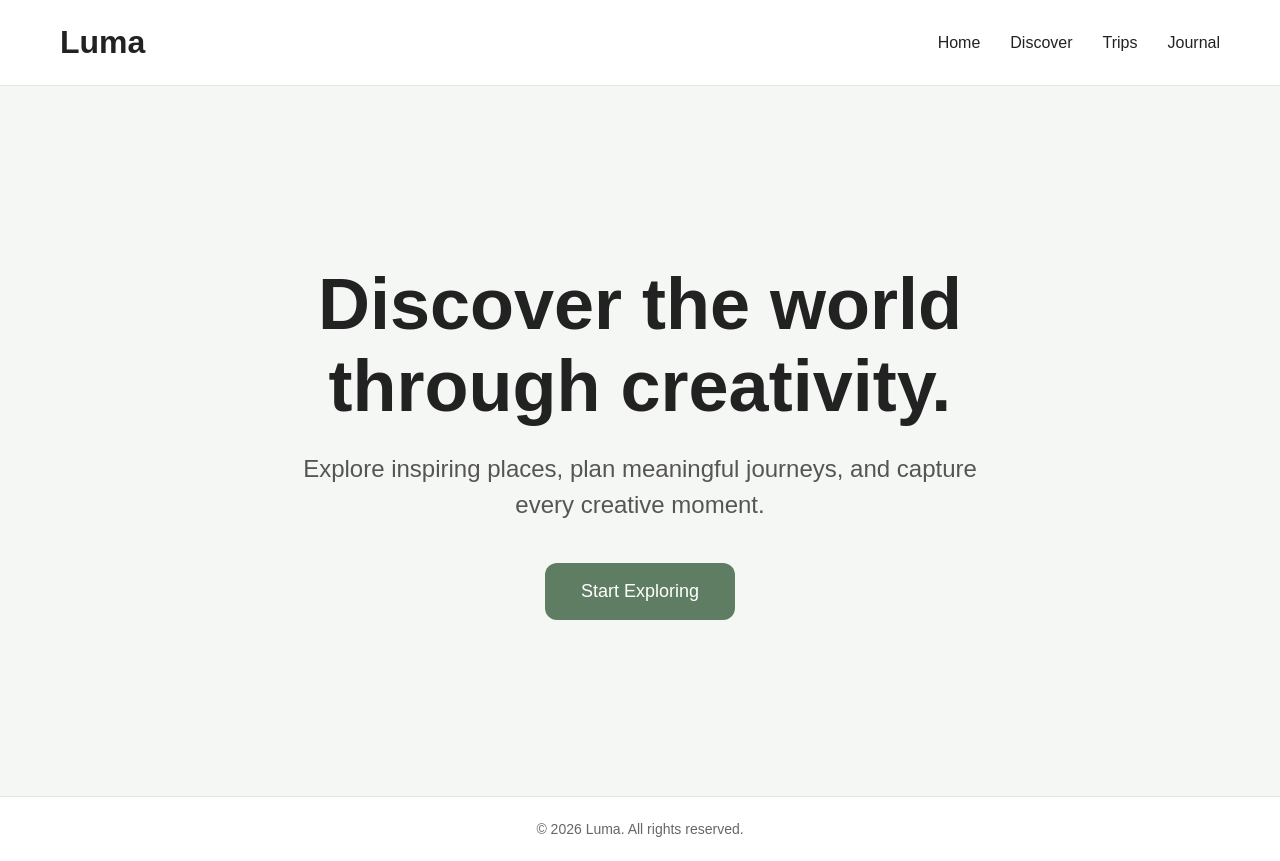
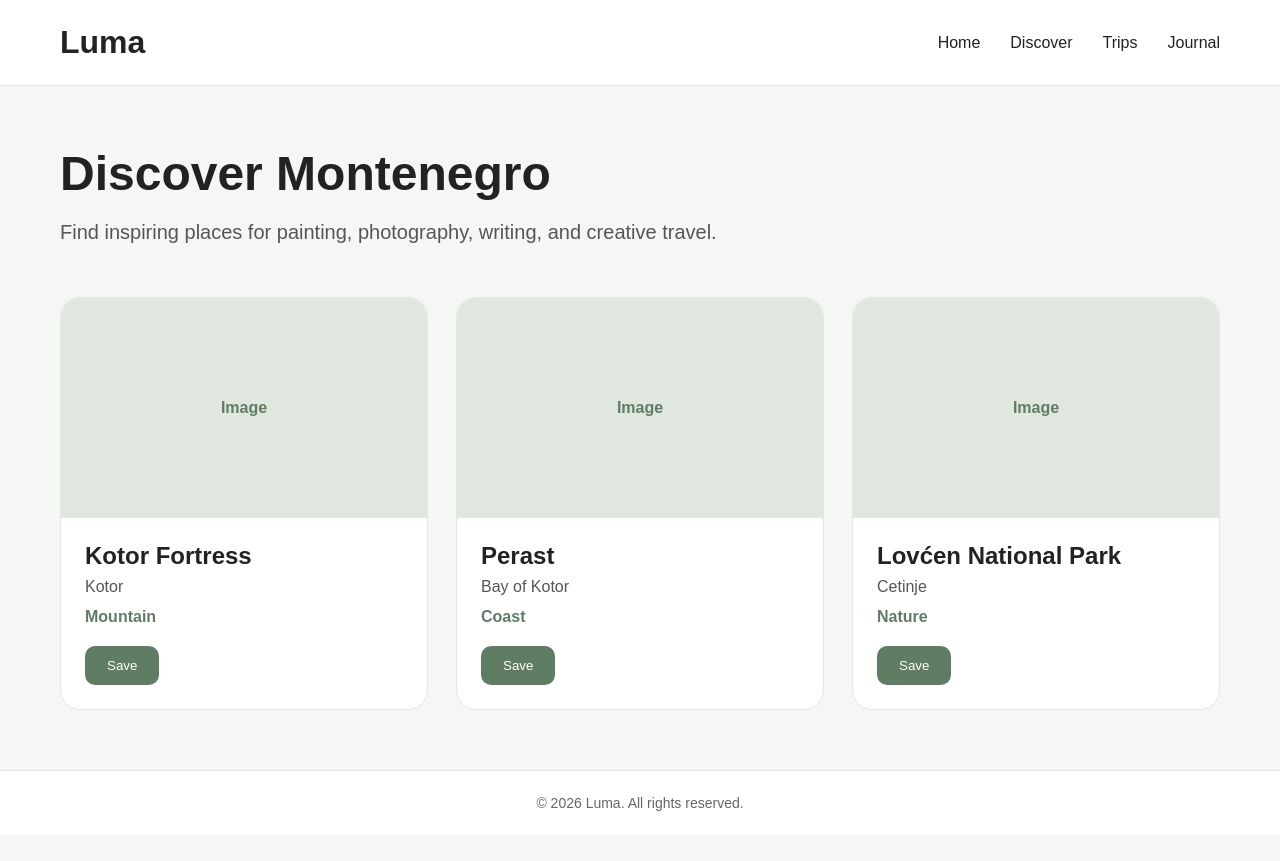
Before and after one commit to Filipmcetinje/luma, a React app in the folder frontend/: page / in a window 1280 px wide. After the commit the page ends 835 px from the top, so only its background shows below. Built offline with nearby package versions, Linux system fonts and the light colour scheme; the HTML template or start-up script is replaced by a standard one.

Commit message:
Add discover page and reusable place cards

```diff
--- a/frontend/src/App.jsx
+++ b/frontend/src/App.jsx
@@ -1,12 +1,12 @@
 import Header from "./components/Header/Header";
-import Hero from "./components/Hero/Hero";
 import Footer from "./components/Footer/Footer";
+import Discover from "./pages/Discover/Discover";
 
 function App() {
   return (
     <>
       <Header />
-      <Hero />
+      <Discover />
       <Footer />
     </>
   );
--- /dev/null
+++ b/frontend/src/components/PlaceCard/PlaceCard.css
@@ -0,0 +1,45 @@
+.place-card {
+  background: white;
+  border-radius: 20px;
+  overflow: hidden;
+  border: 1px solid #e5e5e5;
+}
+
+.place-card__image-placeholder {
+  height: 220px;
+  background: #dfe7df;
+  display: flex;
+  justify-content: center;
+  align-items: center;
+  color: #5f7d63;
+  font-weight: 600;
+}
+
+.place-card__content {
+  padding: 24px;
+}
+
+.place-card__title {
+  font-size: 24px;
+  margin-bottom: 8px;
+}
+
+.place-card__location {
+  color: #555;
+  margin-bottom: 12px;
+}
+
+.place-card__category {
+  color: #5f7d63;
+  font-weight: 600;
+  margin-bottom: 20px;
+}
+
+.place-card__button {
+  border: none;
+  background: #5f7d63;
+  color: white;
+  padding: 12px 22px;
+  border-radius: 10px;
+  cursor: pointer;
+}
--- /dev/null
+++ b/frontend/src/components/PlaceCard/PlaceCard.jsx
@@ -0,0 +1,21 @@
+import "./PlaceCard.css";
+
+function PlaceCard({ title, location, category }) {
+  return (
+    <article className="place-card">
+      <div className="place-card__image-placeholder">Image</div>
+
+      <div className="place-card__content">
+        <h2 className="place-card__title">{title}</h2>
+
+        <p className="place-card__location">{location}</p>
+
+        <p className="place-card__category">{category}</p>
+
+        <button className="place-card__button">Save</button>
+      </div>
+    </article>
+  );
+}
+
+export default PlaceCard;
--- /dev/null
+++ b/frontend/src/pages/Discover/Discover.css
@@ -0,0 +1,24 @@
+.discover {
+  padding: 60px;
+}
+
+.discover__intro {
+  max-width: 800px;
+}
+
+.discover__title {
+  font-size: 48px;
+  margin-bottom: 16px;
+}
+
+.discover__text {
+  font-size: 20px;
+  color: #555;
+  line-height: 1.5;
+}
+.discover__places {
+  display: grid;
+  grid-template-columns: repeat(3, 1fr);
+  gap: 28px;
+  margin-top: 50px;
+}
--- /dev/null
+++ b/frontend/src/pages/Discover/Discover.jsx
@@ -0,0 +1,51 @@
+import "./Discover.css";
+import PlaceCard from "../../components/PlaceCard/PlaceCard";
+
+const places = [
+  {
+    id: 1,
+    title: "Kotor Fortress",
+    location: "Kotor",
+    category: "Mountain",
+  },
+  {
+    id: 2,
+    title: "Perast",
+    location: "Bay of Kotor",
+    category: "Coast",
+  },
+  {
+    id: 3,
+    title: "Lovćen National Park",
+    location: "Cetinje",
+    category: "Nature",
+  },
+];
+
+function Discover() {
+  return (
+    <main className="discover">
+      <section className="discover__intro">
+        <h1 className="discover__title">Discover Montenegro</h1>
+
+        <p className="discover__text">
+          Find inspiring places for painting, photography, writing, and creative
+          travel.
+        </p>
+      </section>
+
+      <section className="discover__places">
+        {places.map((place) => (
+          <PlaceCard
+            key={place.id}
+            title={place.title}
+            location={place.location}
+            category={place.category}
+          />
+        ))}
+      </section>
+    </main>
+  );
+}
+
+export default Discover;
```
